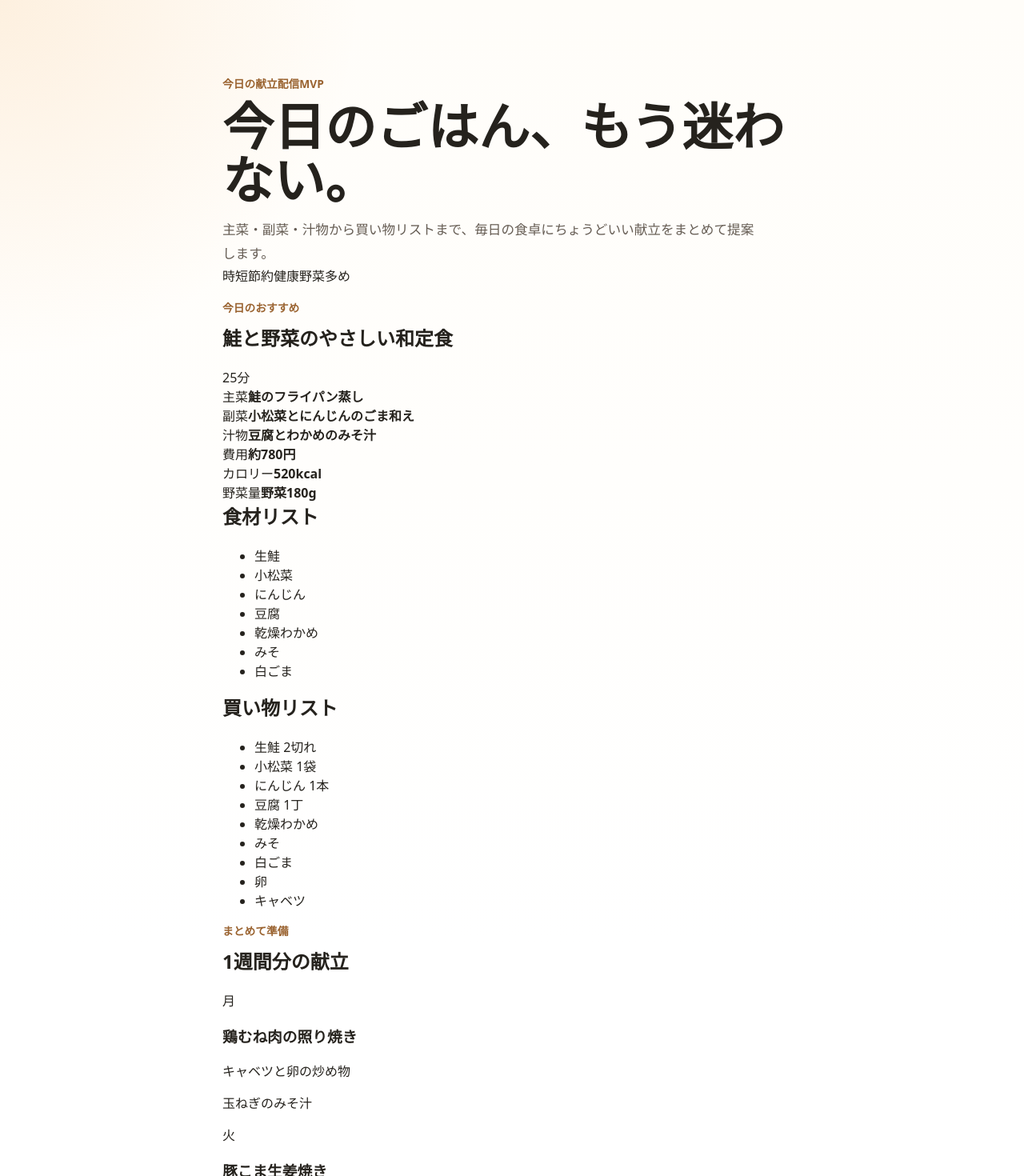
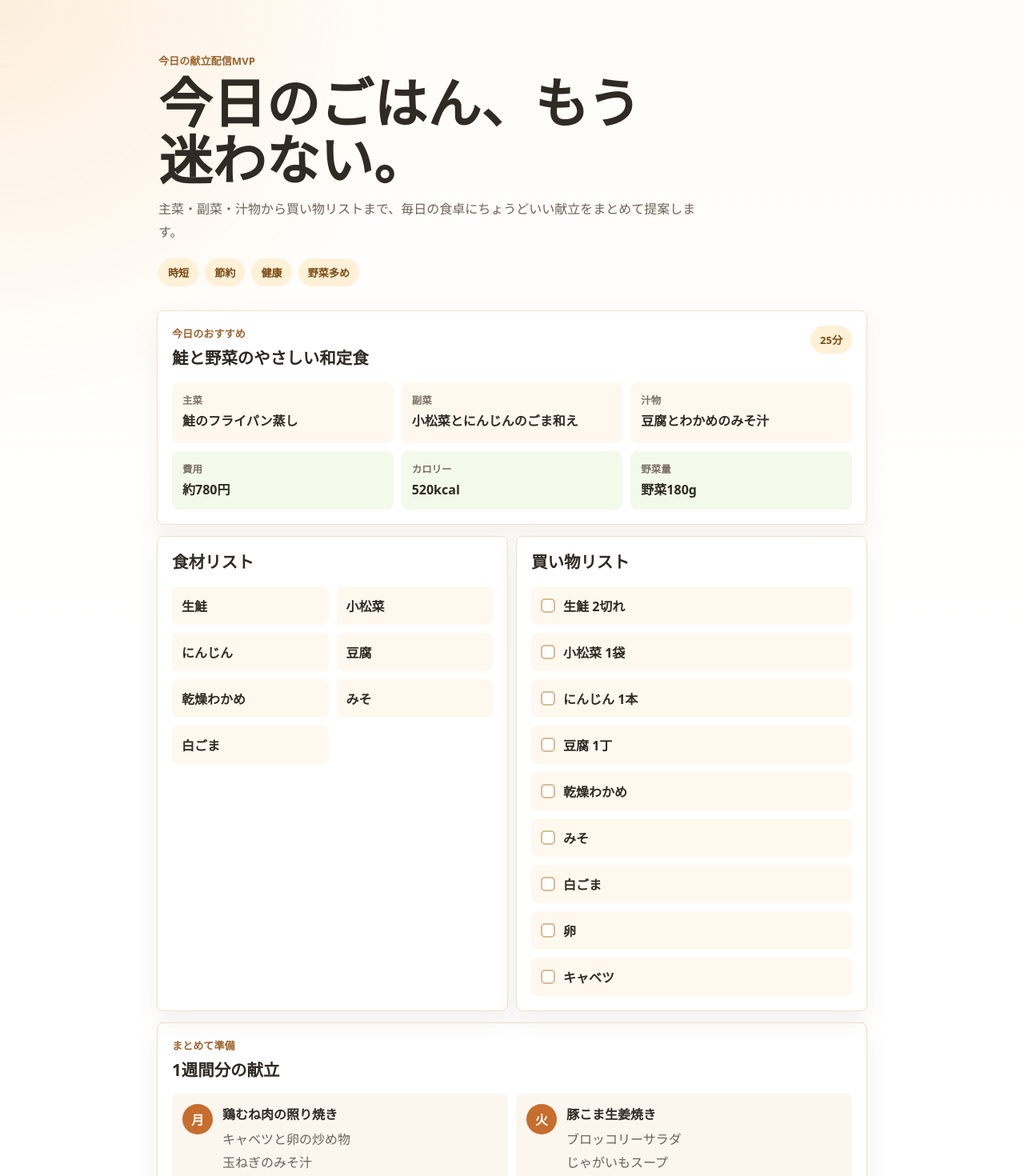
Before and after one commit to hagane990601-ux/20260618, a Next.js app: page / in a window 1280 px wide. Shown: the top 1470 px of the page at 80% size. Built offline with nearby package versions, Linux system fonts and the light colour scheme.

Commit message:
Style menu delivery MVP

```diff
--- a/app/globals.css
+++ b/app/globals.css
@@ -1,5 +1,5 @@
 :root {
-  color: #25221d;
+  color: #2f2a23;
   background: #ffffff;
   font-family:
     "Hiragino Sans", "Hiragino Kaku Gothic ProN", "Yu Gothic", "Meiryo",
@@ -14,64 +14,152 @@ body {
   margin: 0;
   min-height: 100vh;
   background:
-    radial-gradient(circle at top left, rgba(245, 181, 106, 0.18), transparent 28rem),
-    linear-gradient(180deg, #fffdf9 0%, #ffffff 48%);
+    radial-gradient(circle at top left, rgba(245, 181, 106, 0.2), transparent 32rem),
+    linear-gradient(180deg, #fffdf9 0%, #ffffff 44%);
 }
 
 .page-shell {
-  width: min(100%, 760px);
+  width: min(100%, 920px);
   margin: 0 auto;
-  padding: 48px 18px;
+  padding: 30px 16px 44px;
 }
 
 .hero {
-  padding: 22px 0 18px;
+  padding: 12px 2px 18px;
 }
 
 .eyebrow {
-  margin: 0 0 10px;
-  color: #9a6330;
-  font-size: 0.86rem;
+  margin: 0 0 8px;
+  color: #9b642d;
+  font-size: 0.82rem;
   font-weight: 800;
 }
 
 h1,
 h2,
+h3,
 p {
   margin-top: 0;
 }
 
 h1 {
-  max-width: 12em;
-  margin-bottom: 14px;
-  font-size: clamp(2.2rem, 10vw, 4rem);
-  line-height: 1.05;
+  max-width: 9em;
+  margin-bottom: 12px;
+  font-size: clamp(2.2rem, 10vw, 4.2rem);
+  line-height: 1.06;
+  letter-spacing: 0;
+}
+
+h2 {
+  margin-bottom: 16px;
+  font-size: 1.28rem;
+  line-height: 1.35;
+  letter-spacing: 0;
+}
+
+h3 {
+  margin-bottom: 8px;
+  font-size: 1rem;
   letter-spacing: 0;
 }
 
 .lead {
   max-width: 42rem;
-  margin-bottom: 0;
-  color: #665d54;
-  font-size: 1.04rem;
+  margin-bottom: 18px;
+  color: #6d6257;
+  font-size: 1rem;
   line-height: 1.8;
 }
 
-.card {
-  margin-top: 18px;
-  border: 1px solid #efe2d0;
-  border-radius: 8px;
-  padding: 20px;
-  background: rgba(255, 255, 255, 0.94);
-  box-shadow: 0 14px 34px rgba(97, 70, 38, 0.08);
+.benefit-row {
+  display: flex;
+  flex-wrap: wrap;
+  gap: 8px;
 }
 
-.card h2 {
-  margin-bottom: 14px;
-  font-size: 1.2rem;
+.benefit-row span,
+.time-badge {
+  border-radius: 999px;
+  padding: 8px 12px;
+  color: #7a4b13;
+  background: #fff0d8;
+  font-size: 0.82rem;
+  font-weight: 800;
 }
 
-.card ul {
+.today-card,
+.panel,
+.weekly-section {
+  border: 1px solid #efdfcb;
+  border-radius: 8px;
+  background: rgba(255, 255, 255, 0.95);
+  box-shadow: 0 12px 30px rgba(98, 72, 42, 0.08);
+}
+
+.today-card {
+  margin-top: 12px;
+  padding: 18px;
+}
+
+.card-header {
+  display: flex;
+  align-items: flex-start;
+  justify-content: space-between;
+  gap: 12px;
+}
+
+.dish-grid,
+.summary-grid,
+.content-grid,
+.weekly-list {
+  display: grid;
+  gap: 10px;
+}
+
+.dish-grid article,
+.summary-grid div {
+  min-height: 76px;
+  border-radius: 8px;
+  padding: 13px;
+  background: #fff8ee;
+}
+
+.dish-grid span,
+.summary-grid span {
+  display: block;
+  margin-bottom: 6px;
+  color: #7b7064;
+  font-size: 0.78rem;
+  font-weight: 800;
+}
+
+.dish-grid strong,
+.summary-grid strong {
+  display: block;
+  line-height: 1.45;
+}
+
+.summary-grid {
+  grid-template-columns: repeat(3, minmax(0, 1fr));
+  margin-top: 10px;
+}
+
+.summary-grid div {
+  min-height: 68px;
+  background: #f3fae9;
+}
+
+.content-grid {
+  margin-top: 14px;
+}
+
+.panel,
+.weekly-section {
+  padding: 18px;
+}
+
+.tag-list,
+.check-list {
   display: grid;
   gap: 10px;
   padding: 0;
@@ -79,19 +167,90 @@ h1 {
   list-style: none;
 }
 
-.card li {
-  border-radius: 8px;
-  padding: 13px 14px;
-  background: #fff7ec;
-  font-weight: 700;
+.tag-list {
+  grid-template-columns: repeat(2, minmax(0, 1fr));
 }
 
-@media (min-width: 640px) {
+.tag-list li,
+.check-list li {
+  border-radius: 8px;
+  padding: 12px;
+  background: #fff8ee;
+  font-weight: 800;
+}
+
+.check-list li {
+  display: flex;
+  align-items: center;
+  gap: 10px;
+}
+
+.check-list span {
+  width: 18px;
+  height: 18px;
+  flex: 0 0 auto;
+  border: 2px solid #d8bc94;
+  border-radius: 5px;
+  background: #ffffff;
+}
+
+.weekly-section {
+  margin-top: 14px;
+}
+
+.section-title h2 {
+  margin-bottom: 0;
+}
+
+.weekly-list {
+  margin-top: 16px;
+}
+
+.weekly-card {
+  display: grid;
+  grid-template-columns: auto 1fr;
+  gap: 12px;
+  align-items: start;
+  border-radius: 8px;
+  padding: 13px;
+  background: #fbf6ee;
+}
+
+.weekly-card p {
+  margin-bottom: 5px;
+  color: #6d6257;
+  line-height: 1.5;
+}
+
+.weekly-card p:last-child {
+  margin-bottom: 0;
+}
+
+.day {
+  display: grid;
+  place-items: center;
+  width: 38px;
+  height: 38px;
+  border-radius: 999px;
+  color: #ffffff;
+  background: #c76d2d;
+  font-weight: 900;
+}
+
+@media (min-width: 700px) {
   .page-shell {
-    padding-top: 72px;
+    padding-top: 54px;
   }
 
-  .card ul {
+  .dish-grid {
+    grid-template-columns: repeat(3, minmax(0, 1fr));
+  }
+
+  .content-grid {
+    grid-template-columns: 1fr 1fr;
+  }
+
+  .weekly-list {
     grid-template-columns: repeat(2, minmax(0, 1fr));
   }
 }
```
